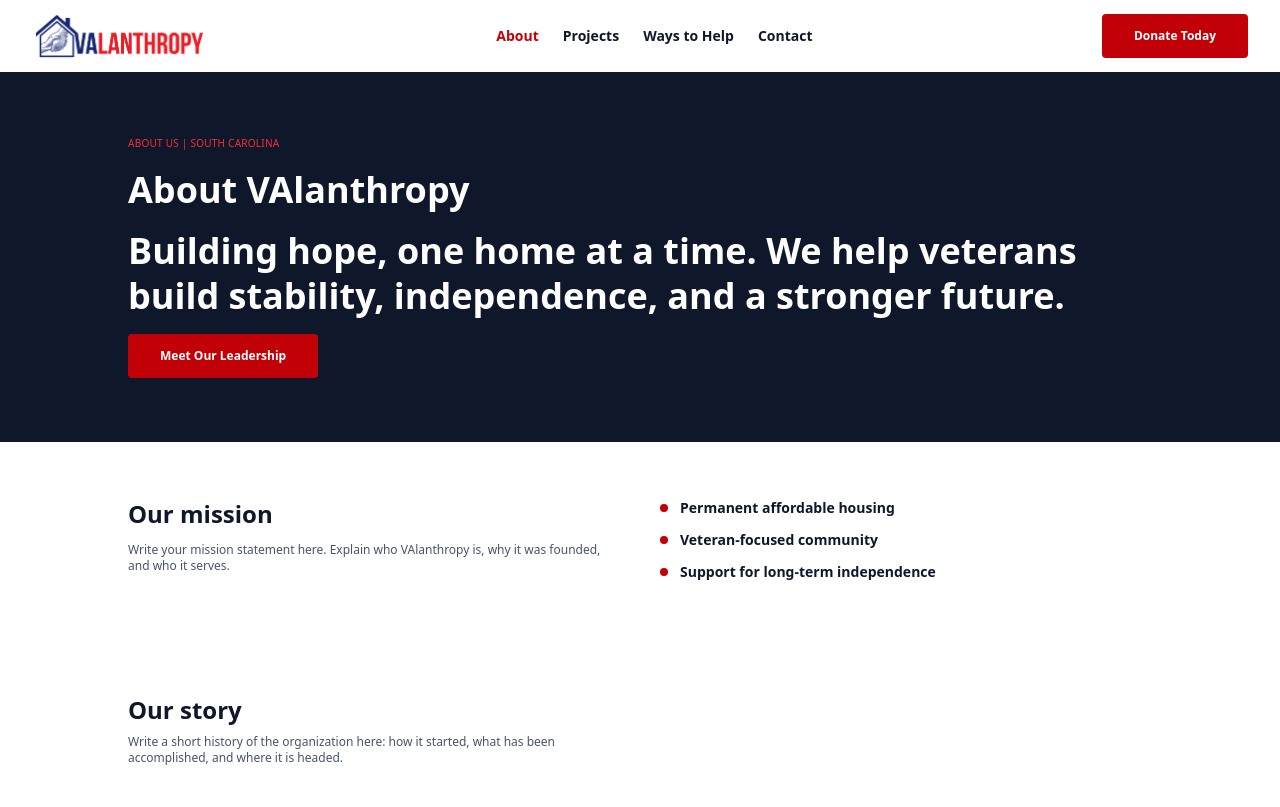
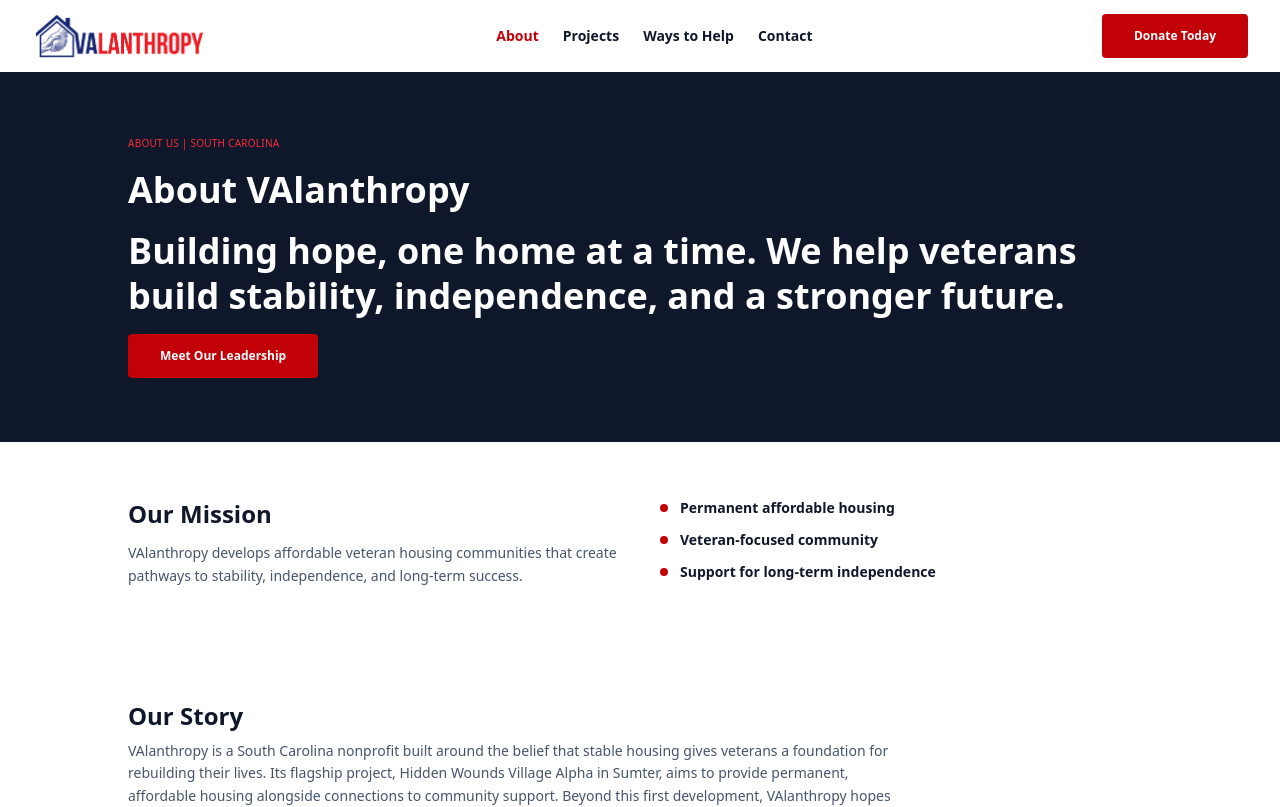
Before and after one commit to ktp-usc/valanthropy, a Next.js app: page /about in a window 1280 px wide. Shown: the top 807 px of the page. Built offline with nearby package versions, Linux system fonts and the light colour scheme.

Commit message:
Update About page story and mission

```diff
--- a/app/about/page.tsx
+++ b/app/about/page.tsx
@@ -52,10 +52,10 @@ export default function About() {
             <section className={white_background}>
                 <div className="mx-auto grid max-w-5xl gap-10 md:grid-cols-2">
                     <div>
-                        <h2 className="mb-3 text-2xl font-bold">Our mission</h2>
-                        <p className="text-sm text-slate-600 md:text-xs">
-                            Write your mission statement here. Explain who VAlanthropy is, why it
-                            was founded, and who it serves.
+                        <h2 className="mb-3 text-2xl font-bold">Our Mission</h2>
+                        <p className="text-base leading-relaxed text-slate-600 md:text-sm">
+                            VAlanthropy develops affordable veteran housing communities that create
+                            pathways to stability, independence, and long-term success.
                         </p>
                     </div>
                     <ul className="space-y-3 text-sm font-semibold">
@@ -76,10 +76,14 @@ export default function About() {
             {/* Story */}
             <section className="px-4 py-10 sm:px-8 sm:py-12 md:px-16 md:py-14">
                 <div className="mx-auto max-w-5xl">
-                    <h2 className="mb-2 text-2xl font-bold">Our story</h2>
-                    <p className="max-w-md text-sm text-slate-600 md:text-xs">
-                        Write a short history of the organization here: how it started, what has
-                        been accomplished, and where it is headed.
+                    <h2 className="mb-2 text-2xl font-bold">Our Story</h2>
+                    <p className="max-w-3xl text-base leading-relaxed text-slate-600 md:text-sm">
+                        VAlanthropy is a South Carolina nonprofit built around the belief that stable
+                        housing gives veterans a foundation for rebuilding their lives. Its flagship
+                        project, Hidden Wounds Village Alpha in Sumter, aims to provide permanent,
+                        affordable housing alongside connections to community support. Beyond this
+                        first development, VAlanthropy hopes to create a housing model that other
+                        communities can adopt to help veterans achieve lasting independence.
                     </p>
                 </div>
             </section>
```
